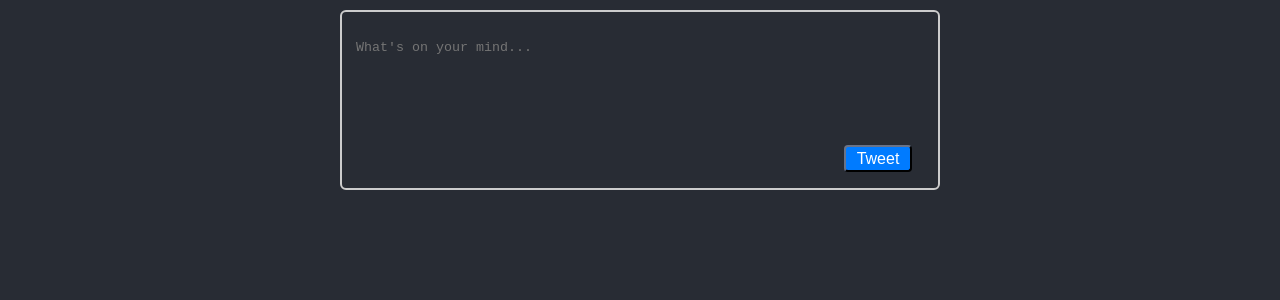
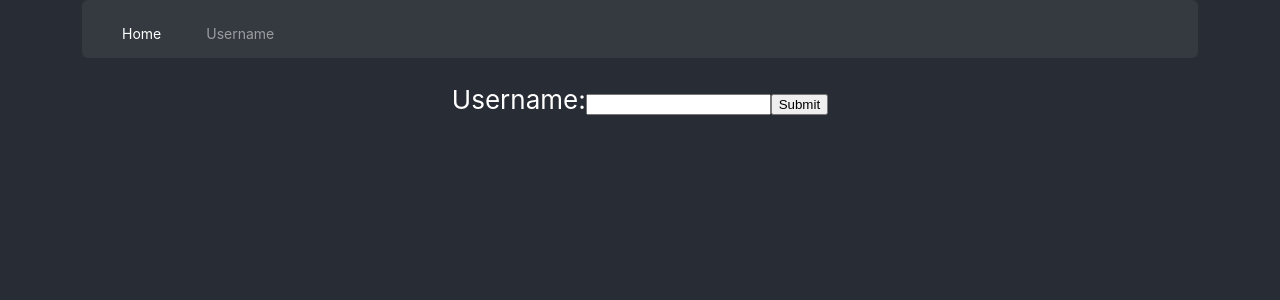
Before and after one commit to Itc-bootcamp-2019/micro-blogging-front-end-zoeedelson, a React (Create React App) app: page /username in a window 1280 px wide. Shown: the top 300 px of the page. Built offline with nearby package versions, Linux system fonts and the light colour scheme; no server answers.

Commit message:
username page connecting to local storage, connected to tweet page

```diff
--- a/package.json
+++ b/package.json
@@ -9,6 +9,7 @@
     "axios": "^0.19.0",
     "react": "^16.12.0",
     "react-dom": "^16.12.0",
+    "react-router-dom": "^5.1.2",
     "react-scripts": "3.3.0"
   },
   "scripts": {
--- a/src/App.css
+++ b/src/App.css
@@ -2,7 +2,7 @@
   text-align: center;
 }
 
-.App-logo {
+/* .App-logo {
   height: 40vmin;
   pointer-events: none;
 }
@@ -11,17 +11,18 @@
   .App-logo {
     animation: App-logo-spin infinite 20s linear;
   }
-}
+} */
 
 .App-header {
   background-color: #282c34;
-  min-height: 100vh;
+  /* min-height: 100vh; */
   display: flex;
   flex-direction: column;
   align-items: center;
   justify-content: center;
   font-size: calc(10px + 2vmin);
   color: white;
+  top: 0;
 }
 
 .App-link {
--- a/src/App.js
+++ b/src/App.js
@@ -2,12 +2,31 @@ import React from 'react';
 import logo from './logo.svg';
 import './App.css';
 import AllPosts from './components/allPosts';
+import Username from './components/Username';
+import {
+  BrowserRouter as Router,
+  Switch,
+  Route,
+  Link
+} from "react-router-dom";
+import Navbar from './components/Navbar.js'
+
 
 function App() {
   return (
     <div className="App">
       <header className="App-header">
-        <AllPosts/>
+        <Router>
+          <Navbar/>
+          <Switch>
+            <Route path='/username'>
+                <Username />
+            </Route>
+            <Route path='/'>
+                <AllPosts/>
+            </Route>
+          </Switch>
+        </Router>
       </header>
     </div>
   );
--- /dev/null
+++ b/src/components/Navbar.js
@@ -0,0 +1,31 @@
+import React from 'react';
+import {
+    BrowserRouter as Router,
+    Switch,
+    Route,
+    Link
+  } from "react-router-dom";
+import './navbarstylesheet.css'
+class Navbar extends React.Component{
+    constructor(props){
+        super(props);
+        this.state = {
+
+        }
+    }
+    render(){
+        return(
+        <ul className="nav ">
+            <li >
+              <Link className="pages home" to='/'>Home</Link>
+            </li>
+            <li >
+              <Link className="pages" to='/username'>Username</Link>
+            </li>
+          </ul>
+
+        )
+    }
+}
+
+export default Navbar
--- /dev/null
+++ b/src/components/Username.js
@@ -0,0 +1,39 @@
+import React from 'react';
+import MyProvider from './MyContext.js'
+
+class Username extends React.Component {
+    constructor(props){
+        super(props);
+        this.state = {
+            text:'',
+            submitted:'',
+        }
+    }
+    inputText = (e) => {
+        this.setState({ text: e.target.value });
+    }
+    async sendToLocalStorage(){
+        console.log(this.state.submitted);
+        localStorage.removeItem('1');
+        localStorage.setItem(1, JSON.stringify(this.state.text));
+        await this.setState({ submitted: this.state.text});
+        await this.setState({text: ''});
+    }
+
+    render(){
+        return(
+            <div>
+                Username:
+                <input type="text" value={this.state.text} onChange={this.inputText}/>
+                <button onClick={() => this.sendToLocalStorage()}>Submit</button>
+                {JSON.parse(localStorage.getItem('1')) !=  null &&
+                <div>
+                   Current username is: {JSON.parse(localStorage.getItem('1'))}
+                </div>}
+            </div>
+        )
+    }
+
+}
+
+export default Username
--- a/src/components/allPostsStylesheet.css
+++ b/src/components/allPostsStylesheet.css
@@ -1,5 +1,5 @@
 .allContainer{
-    position: absolute;
+    position: relative;
     display: flex;
     flex-direction: column;
     top: 10px;
--- /dev/null
+++ b/src/components/navbarstylesheet.css
@@ -0,0 +1,31 @@
+.nav{
+    display: flex;
+    position: relative;
+    width: 1076px;
+    height: 58px;
+    top: 0px;
+    background: #343A40;
+    border-radius: 6px;
+    margin-top: 0;
+    list-style-type: none;
+    align-items:center;
+
+}
+
+.pages{
+    color: rgba(255, 255, 255, 0.5);
+    font-size: 14px;
+    /* display: flex; */
+    /* align-items: center; */
+    margin-right: 45px;
+    text-decoration: none;
+    list-style-type: none;
+    text-align: center;
+    /* margin-top:19px;
+    margin-bottom:23px; */
+
+}
+
+.home{
+    color: white;
+}
--- a/src/components/postBox.js
+++ b/src/components/postBox.js
@@ -1,7 +1,8 @@
 import React from 'react';
 import './postBoxStylesheet.css';
-import PublishedTweet from './publishedTweet.js'
-import { getTweets, sendTweets } from './lib/api.js'
+import PublishedTweet from './publishedTweet.js';
+import { getTweets, sendTweets } from './lib/api.js';
+
 
 class PostBox extends React.Component {
     constructor(props) {
@@ -36,11 +37,15 @@ class PostBox extends React.Component {
         let newDate = new Date().toISOString();
         let newText = this.state.text;
         let prevStatePostData = this.state.postData;
-        await sendTweets({ content: newText, date: newDate, userName: 'name' })
-            .then(() =>
+        let username = JSON.parse(localStorage.getItem('1'));
+        await sendTweets({ content: newText, date: newDate,
+            userName: username
+        }).then(() =>
                 this.setState({
                     postData: [
-                        { content: newText, date: newDate, userName: 'name' },
+                        { content: newText, date: newDate,
+                            userName: username
+                        },
                         ...prevStatePostData,
                     ],
                     isLoading: true,
@@ -53,7 +58,9 @@ class PostBox extends React.Component {
     }
 
     makePublishableTweet = (obj) => {
-        return (<PublishedTweet insideText={obj.content} date={obj.date} userName={obj.userName} />)
+        return (<PublishedTweet insideText={obj.content} date={obj.date}
+            userName={obj.userName}
+            />)
     };
 
 
@@ -73,14 +80,8 @@ class PostBox extends React.Component {
         return (
             <div className="container">
                 <div className="fullPostBox">
-
-                {this.state.isLoading == true ?  (<textarea className="postBox postBoxWait" placeholder="Loading, please wait..." />) : (<textarea className="postBox" value={this.state.text} onChange={this.tweetText} placeholder="What's on your mind..." />)}
-                {this.state.isLoading == false && this.state.text.length < 140 ? (<button className="tweetButton" onClick={() => { this.sendToServer() }}>Tweet</button>) : (<button className="tweetButtonDisabled" >Tweet</button> )    }
-                {/* this.state.isLoading == true or this.state.text.length >=140<button className="tweetButtonDisabled" >Tweet</button>    */}
-                    {/* { ? (<textarea className="postBox postBoxWait" placeholder="Loading, please wait..." />): (<textarea className="postBox" value={this.state.text} onChange={this.tweetText} placeholder="What's on your mind..." />)}
-
-                    { ? (<button className="tweetButton" onClick={() => { this.sendToServer() }}>Tweet</button>) : (<button className="tweetButtonDisabled" >Tweet</button>} */}
-
+                    {this.state.isLoading == true && JSON.parse(localStorage.getItem('1')) == null ?  (<textarea className="postBox postBoxWait" placeholder="Loading, please wait..." />) : (<textarea className="postBox" value={this.state.text} onChange={this.tweetText} placeholder="What's on your mind..." />)}
+                    {JSON.parse(localStorage.getItem('1')) != null && this.state.isLoading == false && this.state.text.length < 140 ? (<button className="tweetButton" onClick={() => { this.sendToServer() }}>Tweet</button>) : (<button className="tweetButtonDisabled" >Tweet</button> )}
                 </div>
                 <div>
                     {this.state.postData.map((post) => this.makePublishableTweet(post))}
--- a/src/components/publishedTweet.js
+++ b/src/components/publishedTweet.js
@@ -1,5 +1,6 @@
 import React from 'react';
 import './publishedTweetStylesheet.css';
+
 
 class PublishedTweet extends React.Component {
     constructor(props){
```
Also changed, not shown: src/components/allPosts.js (+4 -3 lines), 1 other file (tests, documents, lock files or other folders).
